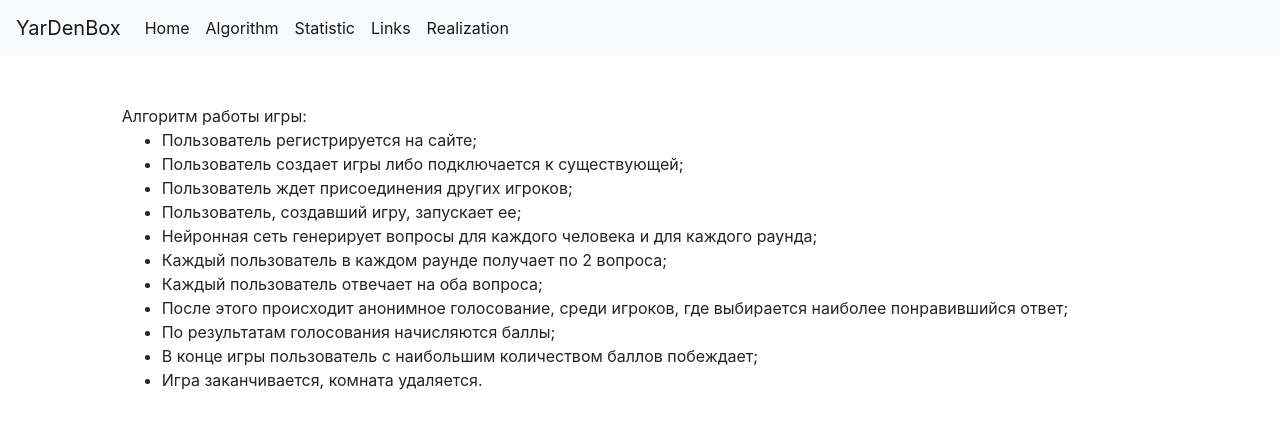
After one commit to Degrijo/Yar_Den_box, a Django app: page /algorithm/ in a window 1280 px wide. The commit adds this page. Shown: the top 429 px of the page. Run offline with Django 3.2, Linux system fonts and the light colour scheme; parts of the project's set-up code (start-up, migrations or seed data) failed here and were passed over; some libraries are stand-ins or nearby versions.

Commit message:
added django views

```diff
--- a/app/core/django_views.py
+++ b/app/core/django_views.py
@@ -1,12 +1,31 @@
 from django.shortcuts import render
+from django.contrib.auth import get_user_model
+
+from app.core.models import Room, Task
 
 
-# def home(request):
-#     data = {
-#         'Total users': GeneralVariable.objects.get(name='Users counter').value,
-#         'Total rooms': GeneralVariable.objects.get(name='Rooms counter').value,
-#         'Total tasks': GeneralVariable.objects.get(name='Own tasks counter').value,
-#         'Playing now': get_user_model().objects.count(),
-#         'Active rooms': Room.objects.count()
-#     }
-#     return render(request, 'home.html', context={'data': data})
+def statistic(request):
+    data = {
+        'Общее количество пользователей': get_user_model().objects.count(),
+        'Общее количество комнат': Room.objects.count(),
+        'Общее количество заданий': Task.objects.count(),
+        'Количество игроков онлайн': get_user_model().objects.filter(role__in=[get_user_model().HOST, get_user_model().PLAYER]).count(),
+        'Количество комнат онлайн': Room.objects.filter(status=Room.WORKING).count()
+    }
+    return render(request, 'statistic.html', context={'data': data})
+
+
+def home(request):
+    return render(request, 'home.html')
+
+
+def algorithm(request):
+    return render(request, 'algo.html')
+
+
+def links(request):
+    return render(request, 'links.html')
+
+
+def realization(request):
+    return render(request, 'realization.html')
--- a/app/core/urls.py
+++ b/app/core/urls.py
@@ -7,6 +7,7 @@ from rest_framework import routers
 from rest_framework_simplejwt.views import TokenRefreshView
 
 from app.core.drf_views import AuthorizationViewSet, PlayerViewSet, HostViewSet, MenuViewSet
+from app.core.django_views import statistic, home, algorithm, links, realization
 from app.core.swagger_views import get_swagger_view
 
 schema_view = get_swagger_view(title='Yar Den Box API')
@@ -15,7 +16,11 @@ schema_view = get_swagger_view(title='Yar Den Box API')
 urlpatterns = [
     path('auth/refresh/', TokenRefreshView.as_view(), name='token_refresh'),
     path('__debug__/', include(debug_toolbar.urls)),
-    # path('statistic/', home),
+    path('statistic/', statistic),
+    path('', home),
+    path('algorithm/', algorithm),
+    path('links/', links),
+    path('realization/', realization),
 ]
 
 router = routers.SimpleRouter()
--- a/requirements.txt
+++ b/requirements.txt
@@ -1,10 +1,13 @@
+aioredis==1.3.1
 asgiref==3.2.7
+async-timeout==3.0.1
 attrs==19.3.0
 autobahn==20.4.3
 Automat==20.2.0
 certifi==2020.4.5.1
 cffi==1.14.0
 channels==2.4.0
+channels-redis==2.4.2
 chardet==3.0.4
 constantly==15.1.0
 coreapi==2.3.3
@@ -18,12 +21,14 @@ django-rest-swagger==2.2.0
 djangorestframework==3.11.0
 djangorestframework-simplejwt==4.4.0
 gunicorn==20.0.4
+hiredis==1.0.1
 hyperlink==19.0.0
 idna==2.9
 incremental==17.5.0
 itypes==1.2.0
 Jinja2==2.11.2
 MarkupSafe==1.1.1
+msgpack==0.6.2
 openapi-codec==1.3.2
 Pillow==7.1.2
 psycopg2-binary==2.8.5
--- /dev/null
+++ b/templates/algo.html
@@ -0,0 +1,18 @@
+{% extends 'base.html' %}
+
+{% block content %}
+    Алгоритм работы игры:
+    <ul>
+        <li>Пользователь регистрируется на сайте;</li>
+        <li>Пользователь создает игры либо подключается к существующей;</li>
+        <li>Пользователь ждет присоединения других игроков;</li>
+        <li>Пользователь, создавший игру, запускает ее;</li>
+        <li>Нейронная сеть генерирует вопросы для каждого человека и для каждого раунда;</li>
+        <li>Каждый пользователь в каждом раунде получает по 2 вопроса;</li>
+        <li>Каждый пользователь отвечает на оба вопроса;</li>
+        <li>После этого происходит анонимное голосование, среди игроков, где выбирается наиболее понравившийся ответ;</li>
+        <li>По результатам голосования начисляются баллы;</li>
+        <li>В конце игры пользователь с наибольшим количеством баллов побеждает;</li>
+        <li>Игра заканчивается, комната удаляется.</li>
+    </ul>
+{% endblock %}
--- a/templates/base.html
+++ b/templates/base.html
@@ -1,3 +1,5 @@
+{% load static %}
+
 <!DOCTYPE html>
 <html lang="en">
 <head>
@@ -5,10 +7,41 @@
     <title>Yar Den Box</title>
     <link rel="stylesheet" href="https://stackpath.bootstrapcdn.com/bootstrap/4.4.1/css/bootstrap.min.css"
           integrity="sha384-Vkoo8x4CGsO3+Hhxv8T/Q5PaXtkKtu6ug5TOeNV6gBiFeWPGFN9MuhOf23Q9Ifjh" crossorigin="anonymous">
+    <link rel="stylesheet" type="text/css" href="{% static 'styles/main.css' %}">
 </head>
 <body>
-    {% block content %}
-    {% endblock %}
+    <nav class="navbar navbar-expand-lg navbar-light bg-light">
+        <a class="navbar-brand" href="#">YarDenBox</a>
+        <button class="navbar-toggler" type="button" data-toggle="collapse" data-target="#navbarSupportedContent" aria-controls="navbarSupportedContent" aria-expanded="false" aria-label="Toggle navigation">
+            <span class="navbar-toggler-icon"></span>
+        </button>
+        <div class="collapse navbar-collapse" id="navbarSupportedContent">
+            <ul class="navbar-nav mr-auto">
+                <li class="nav-item active">
+                    <a class="nav-link" href="/">Home <span class="sr-only">(current)</span></a>
+                </li>
+                <li class="nav-item active">
+                    <a class="nav-link" href="/algorithm/">Algorithm</a>
+                </li>
+                <li class="nav-item active">
+                    <a class="nav-link" href="/statistic/">Statistic</a>
+                </li>
+                <li class="nav-item active">
+                    <a class="nav-link" href="/links/">Links</a>
+                </li>
+                <li class="nav-item active">
+                    <a class="nav-link" href="/realization/">Realization</a>
+                </li>
+            </ul>
+      </div>
+    </nav>
+    <div class="row ml-0 mr-0 mt-5">
+        <div class="col-md-1"></div>
+        <div class="col-md-10">
+            {% block content %}
+            {% endblock %}
+        </div>
+    </div>
     <script src="https://code.jquery.com/jquery-3.4.1.slim.min.js" integrity="sha384-J6qa4849blE2+poT4WnyKhv5vZF5SrPo0iEjwBvKU7imGFAV0wwj1yYfoRSJoZ+n" crossorigin="anonymous"></script>
     <script src="https://cdn.jsdelivr.net/npm/popper.js@1.16.0/dist/umd/popper.min.js" integrity="sha384-Q6E9RHvbIyZFJoft+2mJbHaEWldlvI9IOYy5n3zV9zzTtmI3UksdQRVvoxMfooAo" crossorigin="anonymous"></script>
     <script src="https://stackpath.bootstrapcdn.com/bootstrap/4.4.1/js/bootstrap.min.js" integrity="sha384-wfSDF2E50Y2D1uUdj0O3uMBJnjuUD4Ih7YwaYd1iqfktj0Uod8GCExl3Og8ifwB6" crossorigin="anonymous"></script>
```
Also changed, not shown: app/core/drf_views.py (+8 -0 lines), app/core/management/commands/get_generated_tasks.py (added, +13 -0 lines), config/settings/common.py (+7 -0 lines), templates/home.html (+13 -10 lines), templates/links.html (added, +8 -0 lines), templates/realization.html (added, +14 -0 lines), templates/statistic.html (added, +14 -0 lines).
